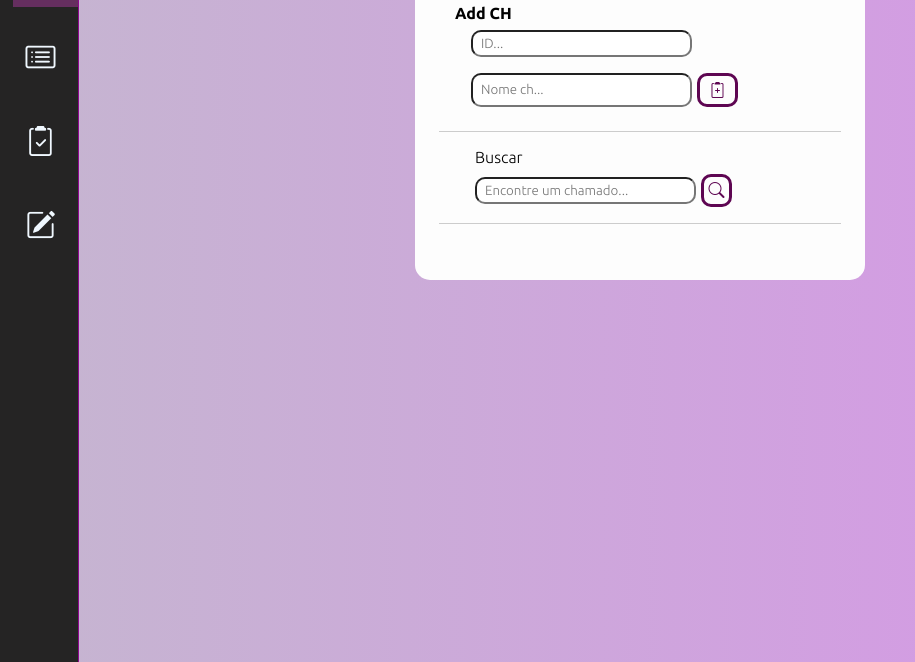
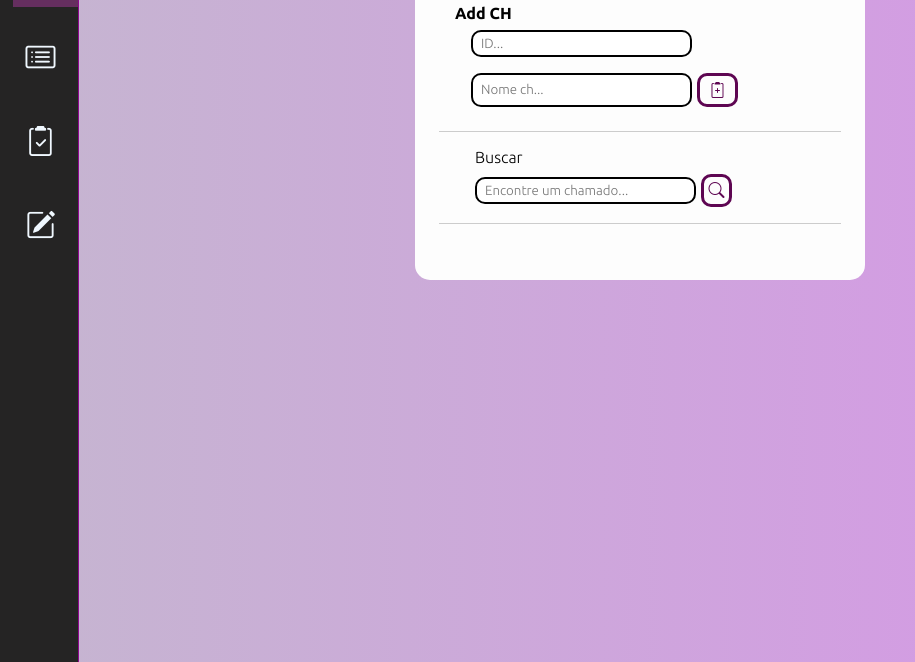
Before and after one commit to cxrrea/task_manag, a plain HTML site: page index.html in a window 1280 px wide. Shown: the part 138-800 px from the top of the page, without its empty margins (0-915 px from the left). Drawn offline with nearby package versions, Linux system fonts and the light colour scheme.

Commit message:
upgrade_border

```diff
--- a/style.css
+++ b/style.css
@@ -174,6 +174,7 @@ select {
 #todo-form input,
 #edit-form input {
   margin-right: 0.3rem;
+  border: 2px solid #000000;
 }
 
 #cancel-edit-btn{
@@ -186,6 +187,7 @@ select {
 
 #todo-id {
   margin-bottom: 0.5rem;
+  border: 2px solid #000000;
 }
 
 
@@ -216,6 +218,7 @@ select {
 #toolbar #search input {
   flex: 1;
   margin-right: 0.3rem;
+  border: 2px solid #000000;
 }
 
 #toolbar #erase-button {
```
